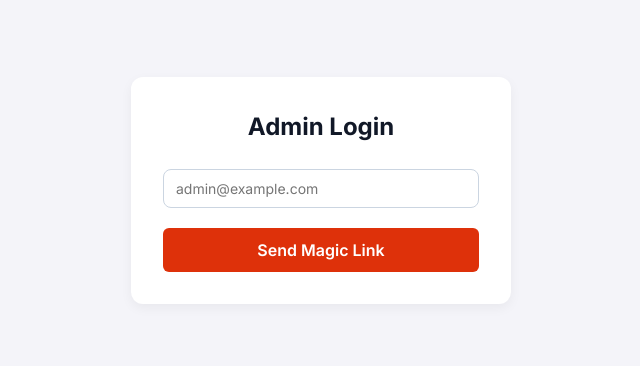
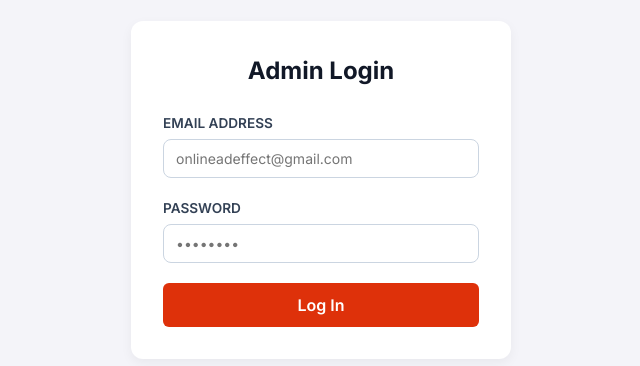
Before and after one commit to onlineadeffect-dev/admin-dashboard-adeffect, a React (Vite) app: page / in a window 1280 px wide. Shown: the part 210-576 px from the top of the page, without its empty margins (319-959 px from the left). Built offline with nearby package versions, Linux system fonts and the light colour scheme.

Commit message:
enhanced log in functionality

```diff
--- a/src/App.jsx
+++ b/src/App.jsx
@@ -9,9 +9,11 @@ function App() {
   const [loading, setLoading] = useState(true);
 
   useEffect(() => {
-    // Check current session on mount
+    // Listen for auth state changes
+    const adminEmail = (ADMIN_EMAIL || 'onlineadeffect@gmail.com').toLowerCase();
+
     supabase.auth.getSession().then(({ data: { session } }) => {
-      if (session && session.user.email.toLowerCase() === ADMIN_EMAIL.toLowerCase()) {
+      if (session && session.user?.email?.toLowerCase() === adminEmail) {
         setSession(session);
       } else if (session) {
         // Unauthorized user — sign them out
@@ -20,9 +22,8 @@ function App() {
       setLoading(false);
     });
 
-    // Listen for auth state changes (magic link callback)
     const { data: { subscription } } = supabase.auth.onAuthStateChange((_event, session) => {
-      if (session && session.user.email.toLowerCase() === ADMIN_EMAIL.toLowerCase()) {
+      if (session && session.user?.email?.toLowerCase() === adminEmail) {
         setSession(session);
       } else if (session) {
         supabase.auth.signOut();
--- a/src/components/Dashboard.jsx
+++ b/src/components/Dashboard.jsx
@@ -35,7 +35,7 @@ const Dashboard = ({ onLogout }) => {
     { id: 'bookings', label: 'BOOKINGS' },
     { id: 'booking-requests', label: 'BOOKING REQUESTS' },
     { id: 'quotations', label: 'QUOTATIONS' },
-    { id: 'account-requests', label: 'ACCOUNT REQUESTS' },
+    //{ id: 'account-requests', label: 'ACCOUNT REQUESTS' },
     { id: 'careers', label: 'CAREERS' },
   ];
 
--- a/src/components/Login.css
+++ b/src/components/Login.css
@@ -36,6 +36,12 @@
   display: flex;
   flex-direction: column;
   gap: 0.5rem;
+}
+
+.form-group label {
+  font-size: 0.875rem;
+  font-weight: 600;
+  color: #374151;
 }
 
 .form-group input {
--- a/src/components/Login.jsx
+++ b/src/components/Login.jsx
@@ -4,6 +4,7 @@ import './Login.css';
 
 const Login = () => {
   const [email, setEmail] = useState('');
+  const [password, setPassword] = useState('');
   const [message, setMessage] = useState('');
   const [error, setError] = useState('');
   const [loading, setLoading] = useState(false);
@@ -13,23 +14,33 @@ const Login = () => {
     setError('');
     setMessage('');
 
-    if (email.trim().toLowerCase() !== ADMIN_EMAIL.toLowerCase()) {
-      setError('Access denied: Unauthorized email address.');
+    const targetEmail = (ADMIN_EMAIL || 'onlineadeffect@gmail.com').toLowerCase();
+
+    if (email.trim().toLowerCase() !== targetEmail) {
+      setError('Access denied: Only onlineadeffect@gmail.com is authorized to log in.');
+      return;
+    }
+
+    if (!password) {
+      setError('Please enter your password.');
       return;
     }
 
     setLoading(true);
     try {
-      const { error } = await supabase.auth.signInWithOtp({
-        email,
-        options: {
-          emailRedirectTo: window.location.origin
-        }
+      const { data, error } = await supabase.auth.signInWithPassword({
+        email: email.trim(),
+        password: password,
       });
 
       if (error) throw error;
 
-      setMessage('Magic link sent! Check your email to log in.');
+      if (data?.user?.email?.toLowerCase() !== targetEmail) {
+        await supabase.auth.signOut();
+        setError('Access denied: Only onlineadeffect@gmail.com is authorized to log in.');
+      } else {
+        setMessage('Login successful!');
+      }
     } catch (err) {
       setError(err.message || 'An error occurred during login.');
     } finally {
@@ -43,19 +54,33 @@ const Login = () => {
         <h2 className="login-title">Admin Login</h2>
         <form onSubmit={handleLogin} className="login-form">
           <div className="form-group">
+            <label htmlFor="email">Email Address</label>
             <input
               id="email"
               type="email"
               value={email}
               onChange={(e) => setEmail(e.target.value)}
-              placeholder="admin@example.com"
+              placeholder="onlineadeffect@gmail.com"
               required
               disabled={loading}
               aria-label="Email Address"
             />
           </div>
+          <div className="form-group">
+            <label htmlFor="password">Password</label>
+            <input
+              id="password"
+              type="password"
+              value={password}
+              onChange={(e) => setPassword(e.target.value)}
+              placeholder="••••••••"
+              required
+              disabled={loading}
+              aria-label="Password"
+            />
+          </div>
           <button type="submit" className="login-button" disabled={loading}>
-            {loading ? 'Sending...' : 'Send Magic Link'}
+            {loading ? 'Logging in...' : 'Log In'}
           </button>
         </form>
         {error && <p className="login-error">{error}</p>}
--- a/src/supabaseClient.js
+++ b/src/supabaseClient.js
@@ -4,7 +4,7 @@ const supabaseUrl = import.meta.env.VITE_SUPABASE_URL;
 const supabaseAnonKey = import.meta.env.VITE_SUPABASE_ANON_KEY;
 
 export const supabase = createClient(supabaseUrl, supabaseAnonKey);
-export const ADMIN_EMAIL = import.meta.env.VITE_ADMIN_EMAIL;
+export const ADMIN_EMAIL = import.meta.env.VITE_ADMIN_EMAIL || 'onlineadeffect@gmail.com';
 
 // Fail gracefully with a console error instead of throwing an unhandled top-level exception
 if (!supabaseUrl || !supabaseAnonKey) {
```
Also changed, not shown: src/main.js (+10 -8 lines).
